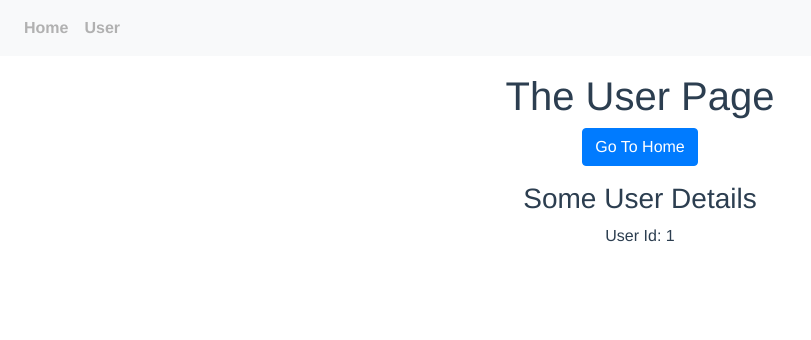
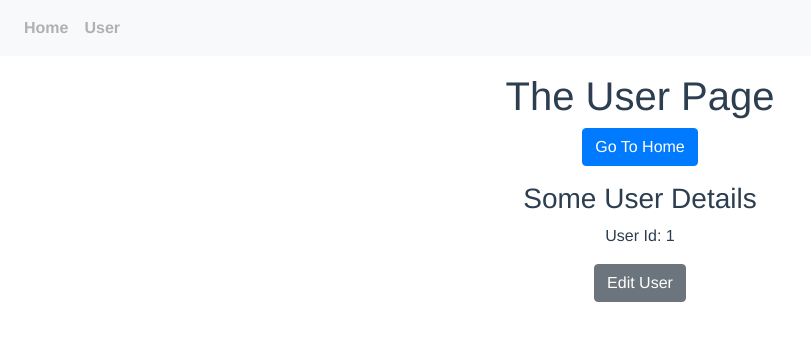
Before and after one commit to cgomesj/Vuejs-Router, a Vue app: page /user/1 in a window 1280 px wide. Shown: the top 340 px of the page, without its empty margins (0-811 px from the left). Built offline with nearby package versions, Linux system fonts and the light colour scheme.

Commit message:
named routes

```diff
--- a/src/App.vue
+++ b/src/App.vue
@@ -1,6 +1,6 @@
 <template>
   <div id="app">
-    <component :is="'app-nav-bar'" :userId="userId" />
+    <component :is="'app-nav-bar'" />
 
     <router-view />
   </div>
--- a/src/components/Basic/NavBar.vue
+++ b/src/components/Basic/NavBar.vue
@@ -27,17 +27,7 @@
 
 <script>
 export default {
-  name: "NavBar",
-
-  props: {
-    userId: Number
-  },
-
-  computed: {
-    toUser() {
-      return "/user/" + this.userId;
-    }
-  }
+  name: "NavBar"
 };
 </script>
 
--- a/src/components/User/UserDetail.vue
+++ b/src/components/User/UserDetail.vue
@@ -2,11 +2,20 @@
   <div class="col">
     <h3>Some User Details</h3>
     <p>User Id: {{ id }}</p>
+    <router-link tag="button" class="btn btn-secondary" :to="userIdEdit"
+      >Edit User</router-link
+    >
   </div>
 </template>
 
 <script>
 export default {
-  props: { id: [String, Number] }
+  props: { id: [String, Number] },
+
+  computed: {
+    userIdEdit() {
+      return { name: "userEdit", params: { id: this.id } };
+    }
+  }
 };
 </script>
--- a/src/router.js
+++ b/src/router.js
@@ -15,27 +15,23 @@ export default new Router({
     },
     {
       path: "/user",
-      name: "user",
-      props: true,
-
-      // route level code-splitting
-      // this generates a separate chunk (about.[hash].js) for this route
-      // which is lazy-loaded when the route is visited.
-      component: () =>
-        import(/* webpackChunkName: "about" */ "./views/User.vue"),
+      component: () => import("./views/User.vue"),
 
       children: [
         {
           path: "",
+          name: "userStart",
           component: () => import("./components/User/UserStart.vue")
         },
         {
           path: ":id",
+          name: "userDetail",
           props: true,
           component: () => import("./components/User/UserDetail.vue")
         },
         {
           path: ":id/edit",
+          name: "userEdit",
           component: () => import("./components/User/UserEdit.vue")
         }
       ]
--- a/src/views/User.vue
+++ b/src/views/User.vue
@@ -18,7 +18,7 @@ export default {
 
   methods: {
     navigateToHome() {
-      this.$router.push("/");
+      this.$router.push({ name: "home" });
     }
   }
 };
```
